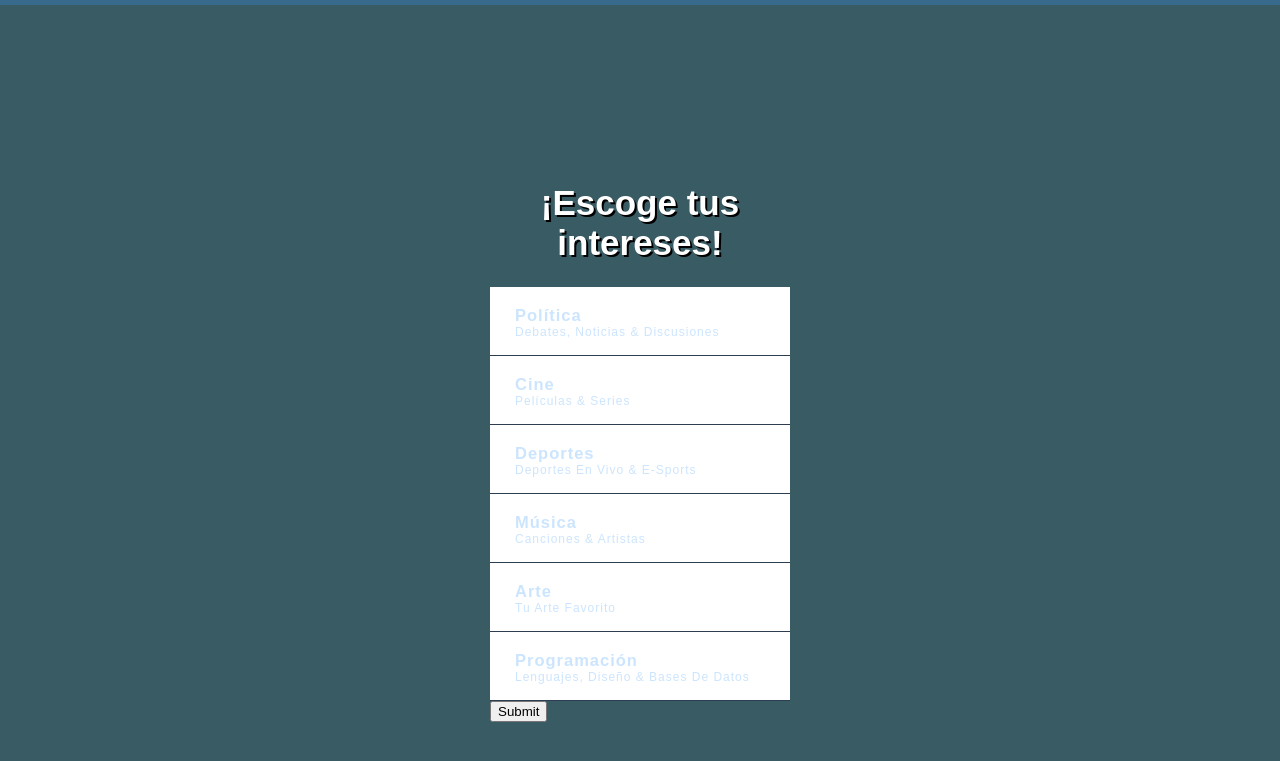
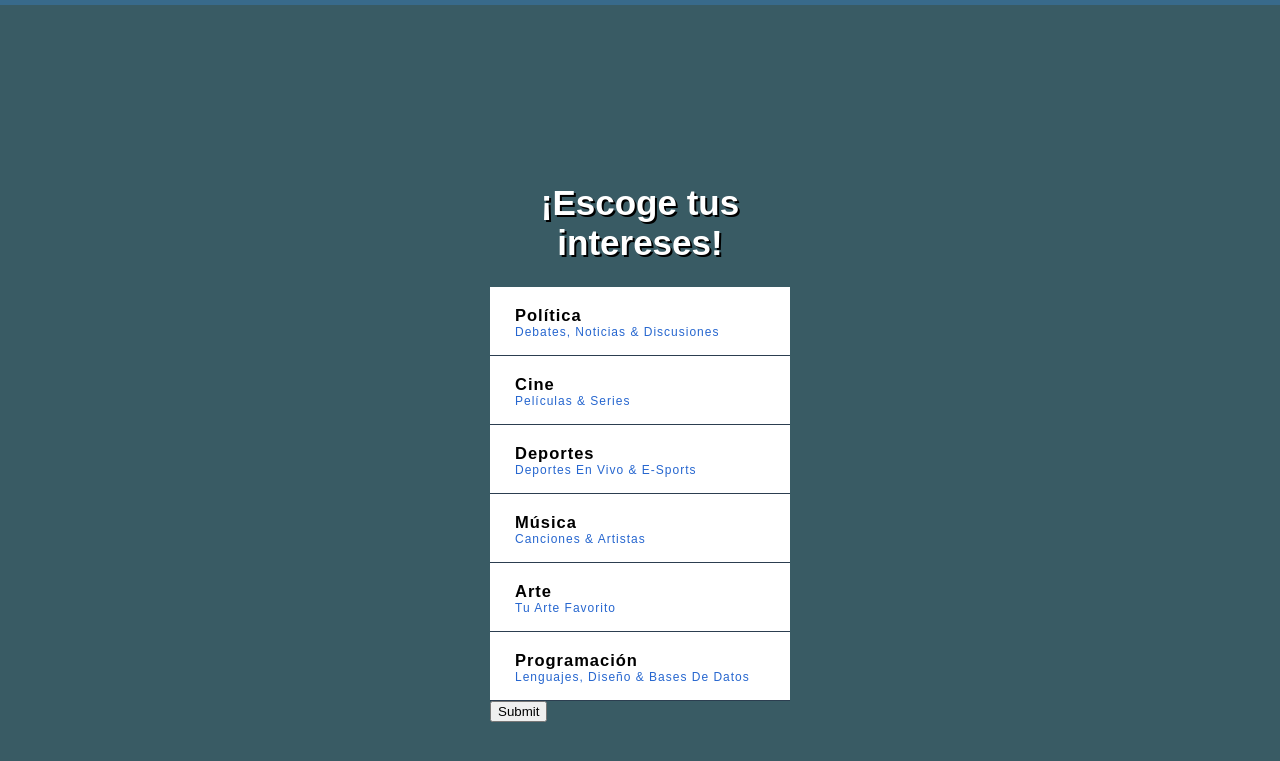
Before and after one commit to nickolasnolte1/Proyecto-Estructura-de-Datos-2.0, a Flask app: page /categories in a window 1280 px wide. Shown: the top 761 px of the page. Run offline with Flask 2, Linux system fonts and the light colour scheme; some libraries are stand-ins or nearby versions.

Commit message:
Update categories.html

```diff
--- a/templates/categories.html
+++ b/templates/categories.html
@@ -43,7 +43,7 @@
         width: 100%;
         display: block;
         border-bottom: 1px solid #2C3E50;
-        color: rgba(52, 152, 253, 0.25);
+        color: #2666CF
         text-transform: capitalize;
         font-weight: 900;
         font-size: 11px;
@@ -62,7 +62,7 @@
         font-size: 12px;
         text-transform: capitalize;
         font-weight: normal;
-        color: rgba(52, 152, 253, 0.25);
+        color: #2666CF
         }
         label:before{
         content:"";
@@ -84,7 +84,7 @@
         #label-6:checked ~ label[for=label-6]{
         background: rgba(52, 152, 253, 0.25);
         border-bottom: 1px solid #34495E;
-        color: #fff;
+        color: yellow;
         }
         #label-1:checked ~ label[for=label-1] h2 span,
         #label-2:checked ~ label[for=label-2] h2 span,
```
